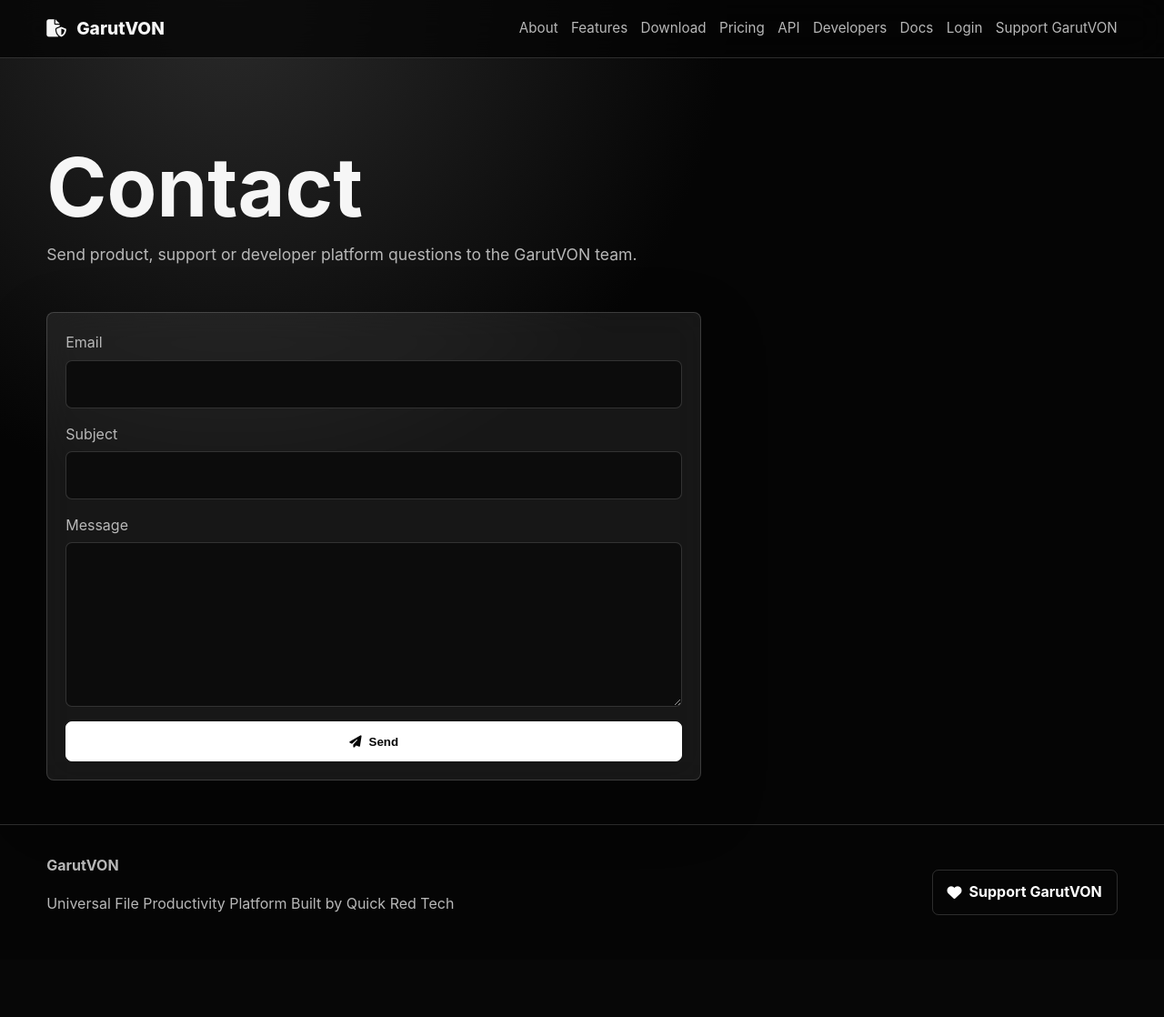
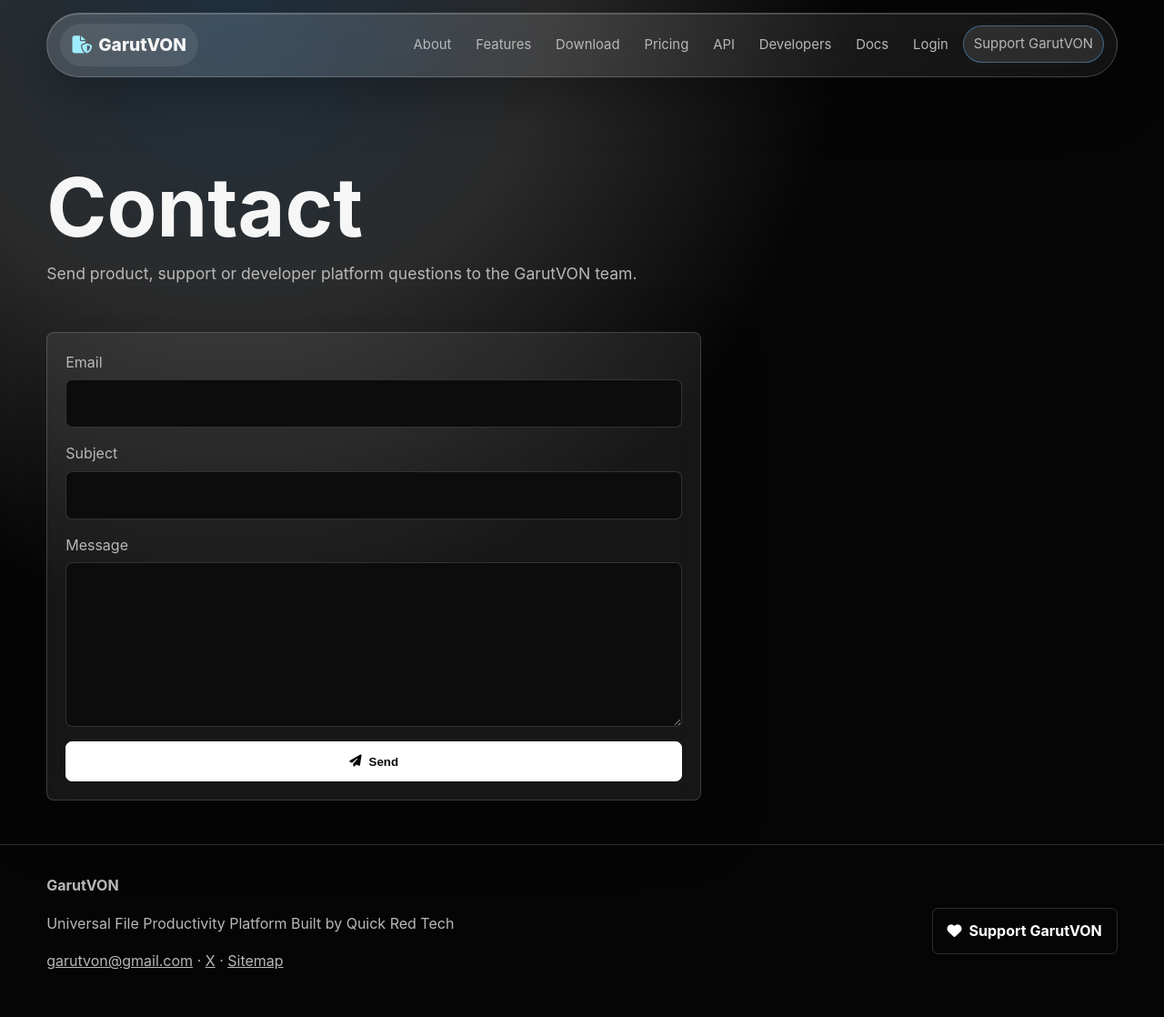
Before and after one commit to QRTQuick/GarutVon, a Flask app: page /contact in a window 1280 px wide. Shown: the whole page at 91% size. Before the commit the page ends 1006 px from the top, so only its background shows below. Run offline with Flask 3, Linux system fonts and the light colour scheme.

Commit message:
correction to update 2

```diff
--- a/garutvon/backend/config.py
+++ b/garutvon/backend/config.py
@@ -21,6 +21,7 @@ class Config:
     DATABASE_URL = normalize_database_url(os.getenv("DATABASE_URL", f"sqlite:///{os.path.join(tempfile.gettempdir(), 'garutvon_dev.db')}"))
     SQLALCHEMY_DATABASE_URI = DATABASE_URL
     DONATION_URL = os.getenv("DONATION_URL", "https://myhappr.com/chisomlifeeugsh")
+    PUBLIC_BASE_URL = os.getenv("PUBLIC_BASE_URL", "http://localhost:5000").rstrip("/")
     DOWNLOAD_URL = os.getenv("DOWNLOAD_URL", "/download/garutvon-latest.exe")
     LATEST_VERSION = os.getenv("LATEST_VERSION", "1.0.0")
     LATEST_CHECKSUM = os.getenv("LATEST_CHECKSUM", "sha256:local-development-build")
--- a/garutvon/backend/routes.py
+++ b/garutvon/backend/routes.py
@@ -1,6 +1,6 @@
 from functools import wraps
 
-from flask import Blueprint, current_app, flash, redirect, render_template, request, url_for
+from flask import Blueprint, Response, current_app, flash, redirect, render_template, request, url_for
 from flask_login import current_user, login_required, login_user, logout_user
 
 from garutvon.database import ApiKey, ApiLog, Download, SupportTicket, User, db_session
@@ -16,6 +16,7 @@ PAGES = {
     "/api-page": ("api_page", "api.html", "API"),
     "/developers": ("developers", "developers.html", "Developers"),
     "/documentation": ("documentation", "documentation.html", "Documentation"),
+    "/support-garutvon": ("support_page", "support.html", "Support"),
 }
 
 
@@ -36,6 +37,9 @@ def globals_for_templates():
         "donation_url": current_app.config["DONATION_URL"],
         "download_url": current_app.config["DOWNLOAD_URL"],
         "latest_version": current_app.config["LATEST_VERSION"],
+        "public_base_url": current_app.config["PUBLIC_BASE_URL"],
+        "support_email": "garutvon@gmail.com",
+        "x_url": "https://x.com/GarutVon",
     }
 
 
@@ -132,6 +136,44 @@ def contact():
     return render_template("contact.html", title="Contact")
 
 
+@site.get("/robots.txt")
+def robots_txt():
+    base_url = current_app.config["PUBLIC_BASE_URL"]
+    body = f"""User-agent: *
+Allow: /
+Disallow: /admin
+Disallow: /dashboard
+Disallow: /login
+Disallow: /register
+
+Sitemap: {base_url}/sitemap.xml
+"""
+    return Response(body, mimetype="text/plain")
+
+
+@site.get("/sitemap.xml")
+def sitemap_xml():
+    base_url = current_app.config["PUBLIC_BASE_URL"]
+    urls = [
+        ("/", "1.0", "daily"),
+        ("/about", "0.8", "weekly"),
+        ("/features", "0.9", "weekly"),
+        ("/download", "0.9", "weekly"),
+        ("/pricing", "0.8", "weekly"),
+        ("/api-page", "0.8", "weekly"),
+        ("/developers", "0.8", "weekly"),
+        ("/documentation", "0.8", "weekly"),
+        ("/contact", "0.6", "monthly"),
+        ("/support-garutvon", "0.7", "weekly"),
+    ]
+    items = "\n".join(
+        f"  <url><loc>{base_url}{path}</loc><changefreq>{freq}</changefreq><priority>{priority}</priority></url>"
+        for path, priority, freq in urls
+    )
+    body = f'<?xml version="1.0" encoding="UTF-8"?>\n<urlset xmlns="http://www.sitemaps.org/schemas/sitemap/0.9">\n{items}\n</urlset>\n'
+    return Response(body, mimetype="application/xml")
+
+
 @site.get("/download/track")
 def track_download():
     db_session.add(Download(platform=request.args.get("platform", "windows"), ip_address=request.remote_addr or ""))
--- a/garutvon/static/css/styles.css
+++ b/garutvon/static/css/styles.css
@@ -1,10 +1,10 @@
 :root{color-scheme:dark;--bg:#050505;--panel:rgba(255,255,255,.075);--line:rgba(255,255,255,.16);--text:#f6f6f6;--muted:#b8b8b8;--white:#fff;--accent:#d8d8d8;--ok:#8ef0b0;--bad:#ff9a9a}
 *{box-sizing:border-box}
-body{margin:0;font-family:Inter,Arial,sans-serif;background:radial-gradient(circle at 20% 0,#2a2a2a 0,#050505 34rem);color:var(--text);line-height:1.6}
+body{margin:0;font-family:Inter,Arial,sans-serif;background:radial-gradient(circle at 20% 0,#5eb5ff33 0,#2a2a2a 22rem,#050505 42rem);color:var(--text);line-height:1.6}
 a{color:inherit}
-.topbar{position:sticky;top:0;z-index:10;display:flex;align-items:center;justify-content:space-between;gap:1rem;padding:1rem clamp(1rem,4vw,4rem);background:rgba(5,5,5,.78);backdrop-filter:blur(18px);border-bottom:1px solid var(--line)}
-.brand{font-weight:800;text-decoration:none;font-size:1.2rem}.brand i{margin-right:.45rem}
-.nav{display:flex;align-items:center;gap:.9rem;flex-wrap:wrap}.nav a{text-decoration:none;color:var(--muted);font-size:.95rem}.nav a:hover,.support-link{color:var(--white)}
+.topbar{position:sticky;top:0;z-index:10;display:flex;align-items:center;justify-content:space-between;gap:1rem;margin:.85rem clamp(1rem,4vw,4rem) 0;padding:.72rem .85rem;background:linear-gradient(135deg,rgba(255,255,255,.16),rgba(255,255,255,.055));backdrop-filter:blur(24px) saturate(150%);border:1px solid rgba(255,255,255,.2);border-radius:999px;box-shadow:0 18px 60px rgba(0,0,0,.34),inset 0 1px 0 rgba(255,255,255,.18)}
+.brand{display:inline-flex;align-items:center;gap:.45rem;font-weight:800;text-decoration:none;font-size:1.2rem;padding:.5rem .85rem;border-radius:999px;background:rgba(255,255,255,.08)}.brand i{color:#9feeff}
+.nav{display:flex;align-items:center;gap:.28rem;flex-wrap:wrap}.nav a{text-decoration:none;color:var(--muted);font-size:.93rem;padding:.48rem .7rem;border-radius:999px;transition:background .2s ease,color .2s ease,transform .2s ease}.nav a:hover,.support-link{color:var(--white);background:rgba(255,255,255,.1);transform:translateY(-1px)}.support-link{border:1px solid rgba(94,181,255,.45)}
 .nav-toggle{display:none;background:transparent;color:var(--white);border:1px solid var(--line);border-radius:6px;padding:.55rem}
 main{min-height:78vh}.hero{display:grid;grid-template-columns:minmax(0,1.15fr) minmax(280px,.85fr);gap:2rem;align-items:center;padding:clamp(4rem,9vw,8rem) clamp(1rem,4vw,4rem) 3rem}
 .hero h1,.page-head h1{font-size:clamp(2.3rem,7vw,5.8rem);line-height:.95;margin:.2rem 0 1rem;letter-spacing:0}.hero p,.page-head p{max-width:760px;color:var(--muted);font-size:1.1rem}
@@ -19,5 +19,6 @@ main{min-height:78vh}.hero{display:grid;grid-template-columns:minmax(0,1.15fr) m
 .form{max-width:720px;margin:0 clamp(1rem,4vw,4rem) 3rem;border-radius:8px;padding:1.25rem;display:grid;gap:1rem}.form label{display:grid;gap:.35rem;color:var(--muted)}input,textarea{width:100%;border:1px solid var(--line);border-radius:7px;background:#0c0c0c;color:var(--white);padding:.8rem;font:inherit}.inline-form{display:flex;gap:.7rem;flex-wrap:wrap;align-items:center}.inline-form input{max-width:260px}
 .flash-wrap{padding:1rem clamp(1rem,4vw,4rem) 0}.flash{border:1px solid var(--line);border-radius:7px;padding:.75rem 1rem;background:#121212}.flash.error{border-color:var(--bad)}.flash.success{border-color:var(--ok)}
 .footer{display:flex;justify-content:space-between;gap:1rem;align-items:center;padding:2rem clamp(1rem,4vw,4rem);border-top:1px solid var(--line);color:var(--muted)}
-@media (max-width:900px){.hero{grid-template-columns:1fr}.grid.three,.grid.four{grid-template-columns:1fr 1fr}.nav{display:none;position:absolute;left:1rem;right:1rem;top:4.5rem;padding:1rem;background:#080808;border:1px solid var(--line);border-radius:8px}.nav.open{display:grid}.nav-toggle{display:inline-flex}}
+.support-hero{display:grid;grid-template-columns:minmax(0,.9fr) minmax(320px,1.1fr);gap:1.25rem;align-items:center;padding:clamp(3rem,7vw,5rem) clamp(1rem,4vw,4rem) 3rem}.support-hero h1{font-size:clamp(2.2rem,5vw,4.5rem);line-height:1;margin:.2rem 0 1rem}.support-hero p{max-width:720px;color:var(--muted);font-size:1.08rem}.support-panel{padding:.7rem;border:1px solid rgba(94,181,255,.42);border-radius:16px;background:linear-gradient(135deg,rgba(94,181,255,.18),rgba(255,255,255,.065));box-shadow:0 28px 90px rgba(94,181,255,.16),0 24px 70px rgba(0,0,0,.3);backdrop-filter:blur(22px)}.support-panel iframe{display:block;border:0;border-radius:12px;background:#0a0f14}
+@media (max-width:900px){.topbar{border-radius:22px;align-items:flex-start}.hero,.support-hero{grid-template-columns:1fr}.grid.three,.grid.four{grid-template-columns:1fr 1fr}.nav{display:none;position:absolute;left:1rem;right:1rem;top:5.2rem;padding:1rem;background:rgba(8,8,8,.94);border:1px solid var(--line);border-radius:18px;backdrop-filter:blur(22px)}.nav.open{display:grid}.nav-toggle{display:inline-flex}}
 @media (max-width:560px){.grid.three,.grid.four{grid-template-columns:1fr}.footer{display:grid}.hero h1,.page-head h1{font-size:2.4rem}.button{width:100%}}
--- a/garutvon/templates/base.html
+++ b/garutvon/templates/base.html
@@ -3,8 +3,24 @@
 <head>
   <meta charset="utf-8">
   <meta name="viewport" content="width=device-width, initial-scale=1">
-  <meta name="description" content="GarutVON is a universal file productivity platform for conversion, automation, AI analysis and developer APIs.">
+  <meta name="description" content="{% block meta_description %}GarutVON is a universal file productivity platform for conversion, automation, AI analysis, desktop updates and developer APIs.{% endblock %}">
+  <meta name="keywords" content="GarutVON, file converter, PDF tools, OCR, document conversion, image conversion, developer API, desktop app, Quick Red Tech">
+  <meta name="author" content="Quick Red Tech">
+  <meta name="robots" content="index, follow, max-image-preview:large">
+  <link rel="canonical" href="{{ public_base_url }}{{ request.path }}">
+  <meta property="og:type" content="website">
+  <meta property="og:site_name" content="GarutVON">
+  <meta property="og:title" content="{{ title }} | GarutVON">
+  <meta property="og:description" content="One platform for file conversion, optimization, AI analysis, automation and developer APIs.">
+  <meta property="og:url" content="{{ public_base_url }}{{ request.path }}">
+  <meta property="og:image" content="{{ public_base_url }}{{ url_for('static', filename='icons/favicon.svg') }}">
+  <meta name="twitter:card" content="summary">
+  <meta name="twitter:site" content="@GarutVon">
+  <meta name="twitter:title" content="{{ title }} | GarutVON">
+  <meta name="twitter:description" content="GarutVON is a universal file productivity platform built by Quick Red Tech.">
   <title>{{ title }} | GarutVON</title>
+  <link rel="icon" href="{{ url_for('static', filename='icons/favicon.svg') }}" type="image/svg+xml">
+  <link rel="apple-touch-icon" href="{{ url_for('static', filename='icons/apple-touch-icon.svg') }}">
   <link rel="manifest" href="{{ url_for('static', filename='manifest.webmanifest') }}">
   <link rel="stylesheet" href="https://cdnjs.cloudflare.com/ajax/libs/font-awesome/6.5.2/css/all.min.css">
   <link rel="stylesheet" href="{{ url_for('static', filename='css/styles.css') }}">
@@ -18,7 +34,7 @@
     <nav class="nav">
       <a href="/about">About</a><a href="/features">Features</a><a href="/download">Download</a><a href="/pricing">Pricing</a><a href="/api-page">API</a><a href="/developers">Developers</a><a href="/documentation">Docs</a>
       {% if current_user.is_authenticated %}<a href="/dashboard">Dashboard</a>{% else %}<a href="/login">Login</a>{% endif %}
-      <a class="support-link" href="{{ donation_url }}" target="_blank" rel="noopener">Support GarutVON</a>
+      <a class="support-link" href="/support-garutvon">Support GarutVON</a>
     </nav>
   </header>
   <main>
@@ -31,8 +47,9 @@
     <div>
       <strong>GarutVON</strong>
       <p>Universal File Productivity Platform Built by Quick Red Tech</p>
+      <p><a href="mailto:{{ support_email }}">{{ support_email }}</a> · <a href="{{ x_url }}" target="_blank" rel="noopener">X</a> · <a href="/sitemap.xml">Sitemap</a></p>
     </div>
-    <a class="button ghost" href="{{ donation_url }}" target="_blank" rel="noopener"><i class="fa-solid fa-heart"></i> Support GarutVON</a>
+    <a class="button ghost" href="/support-garutvon"><i class="fa-solid fa-heart"></i> Support GarutVON</a>
   </footer>
 </body>
 </html>
```
Also changed, not shown: garutvon/templates/support.html (added, +19 -0 lines), tests/test_app.py (+17 -0 lines), garutvon/static/icons/apple-touch-icon.svg (added), garutvon/static/icons/favicon.svg (added), garutvon/static/manifest.webmanifest.
